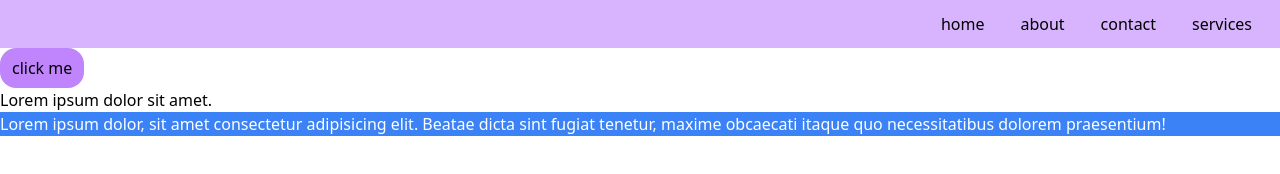
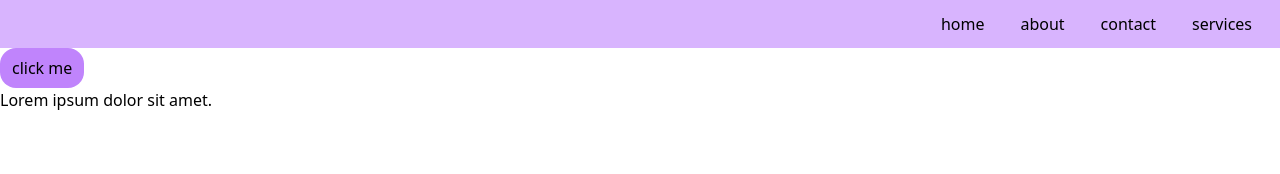
Before and after one commit to WajidMohammed9951/tailwind-fonts, a website: page index.html in a window 1280 px wide. Drawn offline with nearby package versions, Linux system fonts and the light colour scheme.

```diff
--- a/index.html
+++ b/index.html
@@ -34,9 +34,7 @@
 
         <p class="border-blue-500"> Lorem ipsum dolor sit amet.</p>
     </div>
-    <div class=" bg-blue-500 text-white ">
-  Lorem ipsum dolor, sit amet consectetur adipisicing elit. Beatae dicta sint fugiat tenetur, maxime obcaecati itaque quo necessitatibus dolorem praesentium!
-    </div>
+
 
 </body>
 
```
